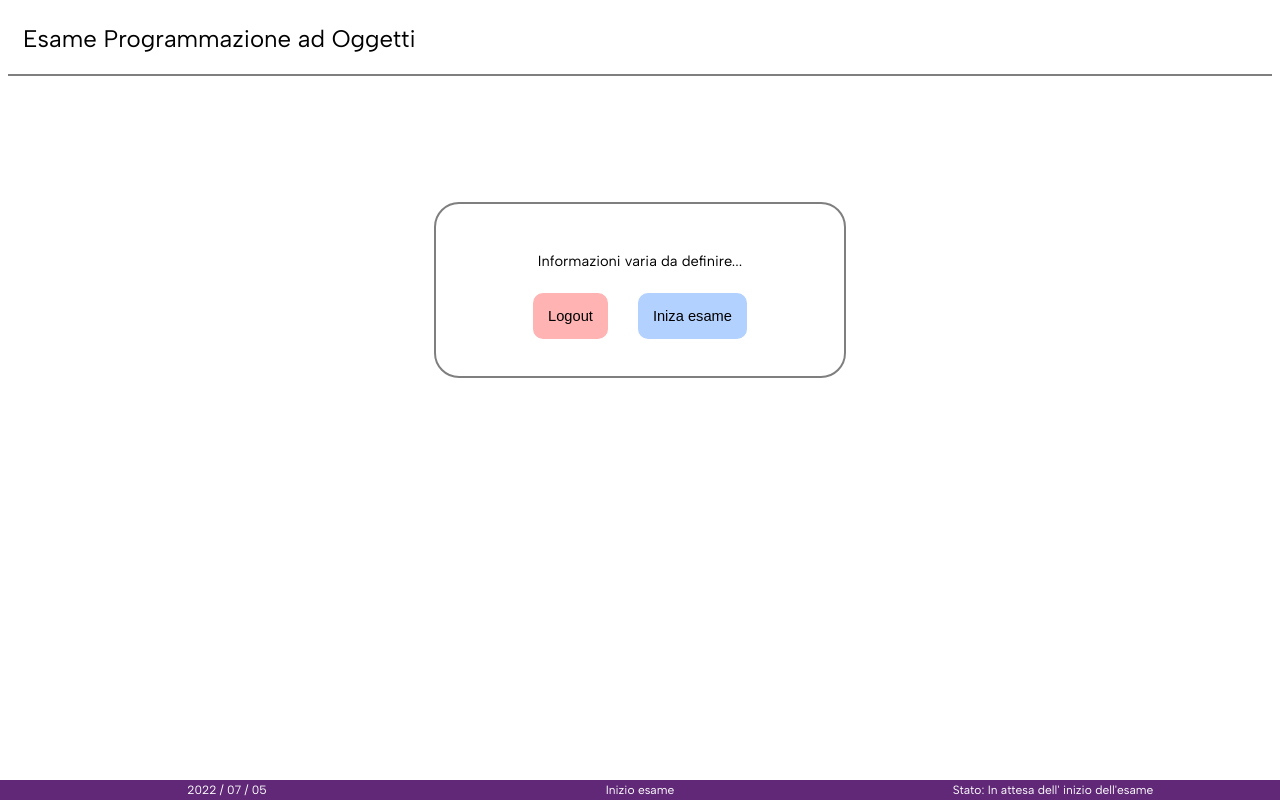
After one commit to MColombari/WebCompilingExams, a Flask app: page /start in a window 1280 px wide. The commit adds this page. Run offline with Flask 2, Linux system fonts and the light colour scheme; the visitor is signed in with stand-in values (Sample User, id 1); data comes from the database, SQL or seed files in the repository; lists and menus that the app fills with data are empty.

Commit message:
routes change, in a more definitive way, and set of flag "exam_finished" and "exam_started" for the user, only "exam_started" is used in the code, for now.

```diff
--- a/webcompilingexams/models.py
+++ b/webcompilingexams/models.py
@@ -1,5 +1,9 @@
 from webcompilingexams import db, login_manager
 from flask_login import UserMixin
+
+
+# db.create_all()
+# db.drop_all()
 
 
 @login_manager.user_loader
@@ -12,6 +16,9 @@ class User(db.Model, UserMixin):
     name = db.Column(db.String(100), nullable=False)
     surname = db.Column(db.String(100), nullable=False)
     email = db.Column(db.String(100), unique=True, nullable=False)
+    exam_started = db.Column(db.Boolean, unique=False)
+    exam_finished = db.Column(db.Boolean, unique=False)
 
     def __repr__(self):
-        return f"User('{self.id}', '{self.name}', '{self.surname}', '{self.email}')"
+        return f"User('{self.id}', '{self.name}', '{self.surname}', '{self.email}', '{self.exam_started}', " \
+               f"'{self.exam_finished}')"
--- a/webcompilingexams/routes.py
+++ b/webcompilingexams/routes.py
@@ -20,38 +20,71 @@ DATE = str(datetime.today().strftime('%Y / %m / %d'))
 
 
 @app.route('/', methods=['GET', 'POST'])
-def login():
+@app.route('/registration', methods=['GET', 'POST'])
+@app.route('/login', methods=['GET', 'POST'])
+def registration():
     if current_user.is_authenticated:
-        flash('Utente già registrato', 'success')
-        return redirect(url_for('success'))
+        if current_user.exam_started:
+            flash('L\'esame è in corso, non è possibile registrarsi nuovamente', 'danger')
+            return redirect(url_for('exam'))
+        flash('Utente già registrato', 'warning')
+        return redirect(url_for('start_exam'))
+
     form = LoginForm()
     if form.validate_on_submit():
         user = User(id=int(form.matricola.data), name=form.nome.data, surname=form.cognome.data,
-                    email=form.email.data)
+                    email=form.email.data, exam_started=False, exam_finished=False)
         db.session.add(user)
         db.session.commit()
         login_user(user, True)
         next_page = request.args.get('next')
 
-        flash(f'User inserito con successo: "{user}"', 'success')
+        flash('User inserito con successo', 'success')
         if next_page:
             return redirect(next_page)  # Vai alla pagina a cui ha cercato di andare precedentemente senza il login.
-        return redirect(url_for('success'))
+        return redirect(url_for('start_exam'))
 
-    return render_template('user_login.html', title='Login', form=form,
+    return render_template('user_registration.html', title='Registration', form=form,
                            bottom_bar_left=DATE,
                            bottom_bar_center='Registrazione',
                            bottom_bar_right='Attesa registrazione'
                            )
 
 
-@app.route('/success')
+@app.route('/start')
 @login_required
-def success():
-    return render_template("user_login_succeded.html", title='Success',
+def start_exam():
+    if current_user.exam_started:
+        flash('L\'esame è giè iniziato', 'danger')
+        return redirect(url_for('exam'))
+
+    return render_template("start_exam.html", title='Start',
                            bottom_bar_left=DATE,
-                           bottom_bar_center='Successo',
-                           bottom_bar_right='Registrazione avvenuta con successo'
+                           bottom_bar_center='Inizio esame',
+                           bottom_bar_right='In attesa dell\' inizio dell\'esame'
+                           )
+
+
+@app.route('/starting')
+@login_required
+def starting_exam():
+    if current_user.exam_started:
+        flash('L\'esame è giè iniziato', 'danger')
+        return redirect(url_for('exam'))
+
+    current_user.exam_started = True
+    db.session.commit()
+
+    return redirect(url_for('exam'))
+
+
+@app.route('/exam')
+@login_required
+def exam():
+    return render_template("exam.html", title='Esame',
+                           bottom_bar_left=DATE,
+                           bottom_bar_center='Esame',
+                           bottom_bar_right='Esame in svolgimento'
                            )
 
 
@@ -59,8 +92,11 @@ def success():
 @login_required
 def logout():
     logout_user()
+    current_user.exam_started = True
+    db.session.commit()
+
     flash('User scollegato con successo', 'success')
-    return redirect(url_for('login'))
+    return redirect(url_for('registration'))
 
 
 @app.errorhandler(HTTPException)
--- a/webcompilingexams/static/main_template.css
+++ b/webcompilingexams/static/main_template.css
@@ -16,6 +16,10 @@ body{
     background-color: #b3ffb3;
 }
 
+.flash-warning{
+    background-color: #ffe0b3;
+}
+
 .flash-danger{
     background-color: #ffb3b3;
 }
@@ -24,15 +28,15 @@ body{
     position: relative;
     height: fit-content;
     width: 32%;
-    margin: auto;
+    margin: 0 auto;
     display: inline-block;
 
     color: white;
-
 }
 
 #left_div{
     font-size: 18pt;
+    font-weight: normal;
     position: relative;
     margin-top: 0;
     margin-bottom: 0;
@@ -74,7 +78,9 @@ body{
     left: 0;
 
     text-align: center;
-    height: 15pt;
+    height: fit-content;
+
+    padding: 3px 0;
 
     background-color: #602877;
 }
--- /dev/null
+++ b/webcompilingexams/static/start_exam.css
@@ -0,0 +1,36 @@
+.center{
+    margin: auto;
+}
+
+.button_1{
+    font-size: 11pt;
+    padding: 15px;
+    border-radius: 10px;
+    border: 0px solid;
+}
+
+.column_table{
+    display: inline-block;
+    padding: 5px 15px;
+}
+
+#center_div{
+    width: fit-content;
+    height: fit-content;
+    border: 2px solid #7f7f7f;
+    border-radius: 25px;
+    padding: 30px 80px;
+
+    font-size: 11pt;
+    font-weight: lighter;
+
+    margin-top: 10%;
+}
+
+#start_exam_button{
+    background-color: #b3d1ff;
+}
+
+#logout_button{
+    background-color: #ffb3b3;
+}
--- a/webcompilingexams/static/login.css
+++ b/webcompilingexams/static/user_registration.css
@@ -1,7 +1,3 @@
-.debug{
-    border: 1px solid dodgerblue;
-}
-
 .error{
     font-size: 8pt;
     text-align: center;
--- a/webcompilingexams/templates/user_login_succeded.html
+++ b/webcompilingexams/templates/exam.html
@@ -1,6 +1,6 @@
 {% extends "main_template.html" %}
 {% block body %}
-    <h1>Success!</h1>
+    <h1>exam.html</h1>
 
 	<div id="user_information">
 		<table style="margin: 0 auto;">
--- a/webcompilingexams/templates/main_template.html
+++ b/webcompilingexams/templates/main_template.html
@@ -5,7 +5,7 @@
 	<link rel="stylesheet" type="text/css" href="{{ url_for('static', filename='main_template.css') }}">
 	<link rel="preconnect" href="https://fonts.googleapis.com">
 	<link rel="preconnect" href="https://fonts.gstatic.com" crossorigin>
-	<link href="https://fonts.googleapis.com/css2?family=Albert+Sans:wght@400;700&display=swap" rel="stylesheet">
+	<link href="https://fonts.googleapis.com/css2?family=Albert+Sans:wght@200;300;400;600&display=swap" rel="stylesheet">
     {% if title %}
         <title> {{ title }} </title>
     {% else %}
--- /dev/null
+++ b/webcompilingexams/templates/start_exam.html
@@ -0,0 +1,25 @@
+{% extends "main_template.html" %}
+{% block head %}
+	<link rel="stylesheet" type="text/css" href="{{ url_for('static', filename='start_exam.css') }}">
+{% endblock %}
+{% block body %}
+	<div class="center" id="center_div">
+		<table>
+			<tr>
+				<th><p style="font-weight: 400">Informazioni varia da definire...</p></th>
+			</tr>
+			<tr>
+				<th class="column_table">
+					<a href="{{ url_for('logout') }}">
+						<button class="button_1" id="logout_button" onclick="">Logout</button>
+					</a>
+				</th>
+				<th class="column_table">
+					<a href="{{ url_for('starting_exam') }}">
+						<button class="button_1" id="start_exam_button" onclick="set_user_flag()">Iniza esame</button>
+					</a>
+				</th>
+			</tr>
+		</table>
+    </div>
+{% endblock %}
--- a/webcompilingexams/templates/user_login.html
+++ b/webcompilingexams/templates/user_registration.html
@@ -1,6 +1,6 @@
 {% extends "main_template.html" %}
 {%  block head %}
-    <link rel="stylesheet" type="text/css" href="{{ url_for('static', filename='login.css') }}">
+    <link rel="stylesheet" type="text/css" href="{{ url_for('static', filename='user_registration.css') }}">
 	<script>
 		function show_confirm(){
             return confirm('Confermi i seguenti dati?\n'
@@ -14,7 +14,7 @@
 {% endblock head %}
 {% block body %}
     <div class="center" id="main_div">
-    <form method="POST" action="{{ url_for('login') }}" id="login_form" onsubmit="return show_confirm()">
+    <form method="POST" action="{{ url_for('registration') }}" id="login_form" onsubmit="return show_confirm()">
         <table class="center center_vertical" id="login_form_table">
             {{ form.hidden_tag() }}
             {% for value in form.get_attribute() %}
```
Also changed, not shown: webcompilingexams/templates/user_logout.html (deleted, +0 -7 lines).
